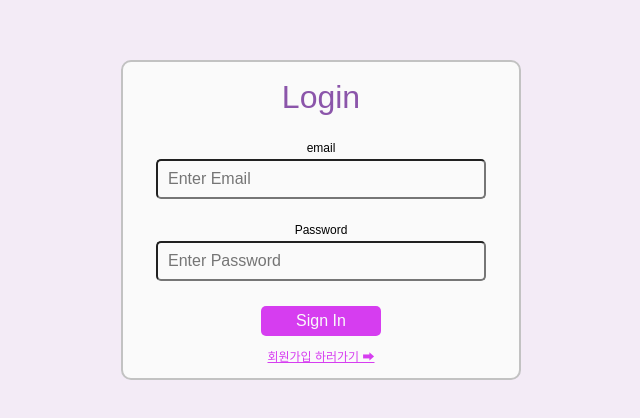
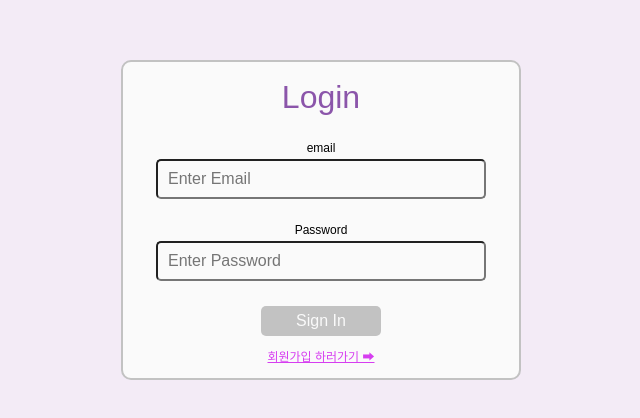
Before and after one commit to khv2644511/wanted-pre-onboarding-frontend, a React (Create React App) app: page /signin in a window 1280 px wide. Shown: the part 180-598 px from the top of the page, without its empty margins (319-959 px from the left). Built offline with nearby package versions, Linux system fonts and the light colour scheme.

Commit message:
feat: 로그인 페이지 이메일,비밀번호 유효성 통과 실패 시 butto에 disabled 속성 부여

```diff
--- a/src/pages/SignIn/SignIn.jsx
+++ b/src/pages/SignIn/SignIn.jsx
@@ -16,11 +16,11 @@ export default function SignIn() {
     password: "",
   });
 
-  const checkValid = email.includes("@") && password.length >= 8;
+  const checkValid = !(email.includes("@") && password.length >= 8);
 
   const handleSubmit = (e) => {
     e.preventDefault();
-    if (checkValid) {
+    if (!checkValid) {
       login();
     } else {
       setError("비밀번호를 8자 이상 입력하세요");
@@ -85,7 +85,7 @@ export default function SignIn() {
           <Button
             bgcolor="--accent-color"
             txtcolor="--color-type-02"
-            disabled={false}
+            disabled={checkValid}
             data-testid="signin-button"
           >
             Sign In
```
